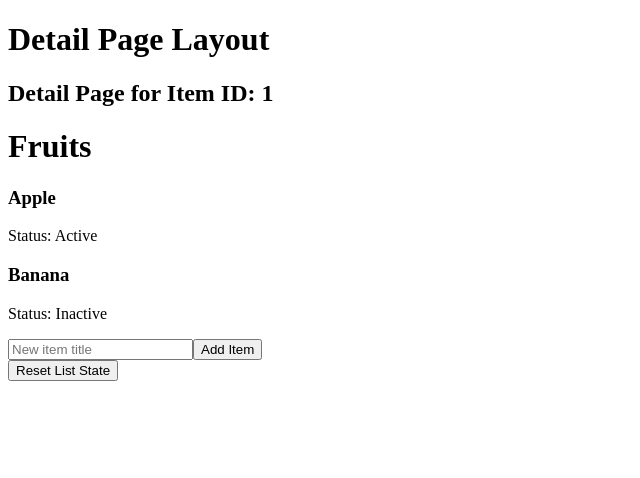
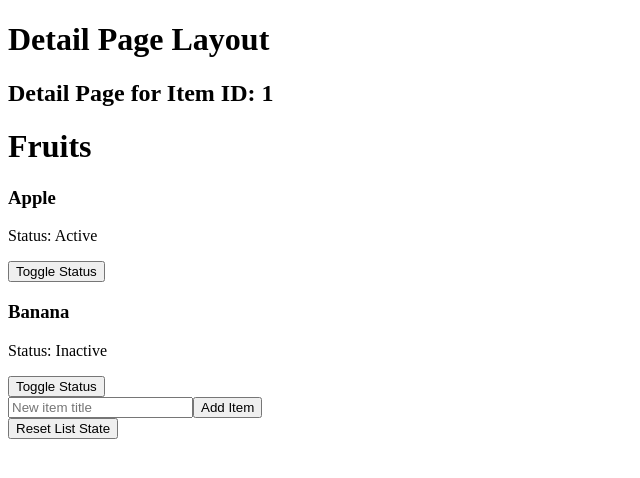
Before and after one commit to krystofmatejka/Frontend-Homework, a Next.js app: page /detail/1 in a window 1280 px wide. Shown: the top 478 px of the page, without its empty margins (0-640 px from the left). Built offline with nearby package versions, Linux system fonts and the light colour scheme.

Commit message:
toogle active

```diff
--- a/app/detail/[id]/actions.ts
+++ b/app/detail/[id]/actions.ts
@@ -77,3 +77,14 @@ export async function resetListAction(prevState: unknown, formData: FormData) {
     }
     revalidatePath(`/detail/${formData.get('listId')}`);
 }
+
+export async function toggleItemIsActive(prevState: unknown, formData: FormData) {
+    const itemId = formData.get('itemId') as string;
+
+    const index = some_items.findIndex(item => item.id === itemId);
+    if (index >= 0) {
+        some_items[index].isActive = !some_items[index].isActive;
+    }
+
+    revalidatePath(`/detail/${formData.get('listId')}`);
+}
--- /dev/null
+++ b/app/detail/[id]/components/detail-item.tsx
@@ -0,0 +1,20 @@
+'use client';
+
+import { useActionState } from "react";
+import { toggleItemIsActive } from "../actions";
+
+export function DetailItem({ id, title, isActive, listId }: { id: string; title: string; isActive: boolean; listId: string }) {
+    const [state, formAction] = useActionState(toggleItemIsActive, null);
+
+    return (
+        <form action={formAction}>
+            <input type="hidden" name="itemId" value={id} />
+            <input type="hidden" name="listId" value={listId} />
+            <div>
+                <h3>{title}</h3>
+                <p>Status: {isActive ? 'Active' : 'Inactive'}</p>
+                <button type="submit">Toggle Status</button>
+            </div>
+        </form>
+    )
+}
--- a/app/detail/[id]/page.tsx
+++ b/app/detail/[id]/page.tsx
@@ -1,5 +1,28 @@
 import { Suspense } from "react";
-import { DetailList } from "./components/detail-list";
+import { notFound } from "next/navigation";
+import { fetchList } from "./actions";
+import { NewItemForm } from "./components/new-item-form";
+import { ResetStateButton } from "./components/reset-state";
+import { DetailItem } from "./components/detail-item";
+
+async function DetailList({ id }: { id: string }) {
+  const list = await fetchList(id);
+
+  if (!list) {
+    notFound();
+  }
+
+  return (
+    <div>
+      <h1>{list.title}</h1>
+      {list.items.map((item) => {
+        return <DetailItem key={item.id} id={item.id} title={item.title} isActive={item.isActive} listId={id} />;
+      })}
+        <NewItemForm listId={id} />
+        <ResetStateButton listId={id} />
+    </div>
+  );
+}
 
 export default async function DetailPage({ params }: { params: Promise<{ id: string }> }) {
   const unwrappedParams = await params;
```
Also changed, not shown: 1 other file (tests, documents, lock files or other folders).
